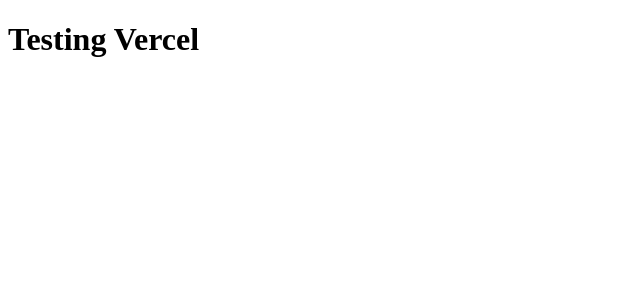
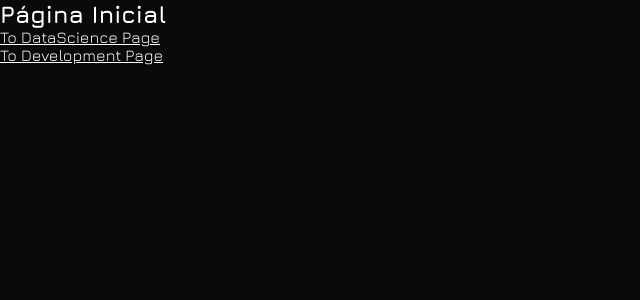
Before and after one commit to FabricioMacena/portfolio, a React (Create React App) app: page / in a window 1280 px wide. Shown: the top 300 px of the page, without its empty margins (0-640 px from the left). Built offline with nearby package versions, Linux system fonts and the light colour scheme.

Commit message:
dependencias instaladas e projeto inicializado

```diff
--- a/package.json
+++ b/package.json
@@ -8,7 +8,9 @@
     "@testing-library/user-event": "^13.5.0",
     "react": "^18.2.0",
     "react-dom": "^18.2.0",
+    "react-router-dom": "^6.22.3",
     "react-scripts": "5.0.1",
+    "styled-components": "^6.1.8",
     "web-vitals": "^2.1.4"
   },
   "scripts": {
--- a/public/index.html
+++ b/public/index.html
@@ -4,6 +4,10 @@
     <meta charset="UTF-8">
     <meta name="viewport" content="width=device-width, initial-scale=1.0">
     <title>Fabrício Macena</title>
+    <link rel="preconnect" href="https://fonts.googleapis.com">
+    <link rel="preconnect" href="https://fonts.gstatic.com" crossorigin>
+    <link href="https://fonts.googleapis.com/css2?family=Lato:ital,wght@0,100;0,300;0,400;0,700;0,900;1,100;1,300;1,400;1,700;1,900&display=swap" rel="stylesheet">
+    <link href="https://fonts.googleapis.com/css2?family=Jura:wght@300..700&display=swap" rel="stylesheet">
 </head>
 <body>
     <div id="root"></div>
--- a/src/App.js
+++ b/src/App.js
@@ -1,7 +1,11 @@
+import Content from "./Content";
+import { GlobalStyle } from "./globalStyle";
+
 export default function App() {
   return (
     <>
-      <h1>Testing Vercel</h1>
+      <Content />
+      <GlobalStyle />
     </>
   );
 }
--- /dev/null
+++ b/src/Content/index.js
@@ -0,0 +1,17 @@
+import MainPage from "../Pages/MainPage"
+import DataSciencePage from "../Pages/DataSciencePage";
+import DevelopmentPage from "../Pages/DevelopmentPage";
+
+import { BrowserRouter as Router, Routes, Route } from "react-router-dom"
+
+export default function Content(){
+    return(
+        <Router>
+            <Routes>
+                <Route path="/" element={<MainPage />} />
+                <Route path="/datascience" element={<DataSciencePage />} />
+                <Route path="/development" element={<DevelopmentPage />} />
+            </Routes>
+        </Router>
+    )
+}
--- /dev/null
+++ b/src/Pages/DataSciencePage/index.js
@@ -0,0 +1,7 @@
+export default function DataSciencePage(){
+    return(
+        <>
+            <h2>Página de Ciência de Dados</h2>
+        </>
+    )
+}
--- /dev/null
+++ b/src/Pages/DevelopmentPage/index.js
@@ -0,0 +1,7 @@
+export default function DevelopmentPage(){
+    return(
+        <>
+            <h2>Página de Desenvolvimento e Software</h2>
+        </>
+    )
+}
--- /dev/null
+++ b/src/Pages/MainPage/index.js
@@ -0,0 +1,12 @@
+import { Link } from "react-router-dom";
+
+export default function MainPage(){
+    return(
+        <>
+            <h2>Página Inicial</h2>
+            <Link to="/datascience">To DataScience Page</Link>
+            <br />
+            <Link to="/development">To Development Page</Link>
+        </>
+    )
+}
--- /dev/null
+++ b/src/globalStyle.js
@@ -0,0 +1,14 @@
+import { createGlobalStyle } from "styled-components";
+
+export const GlobalStyle = createGlobalStyle`
+    *{
+        margin: 0;
+        padding: 0;
+        color: #FFFFFF;
+        font-family: 'Jura', sans-serif;
+    }
+
+    body{
+        background-color: #0A0A0A;
+    }
+`;
```
Also changed, not shown: 1 other file (tests, documents, lock files or other folders).
